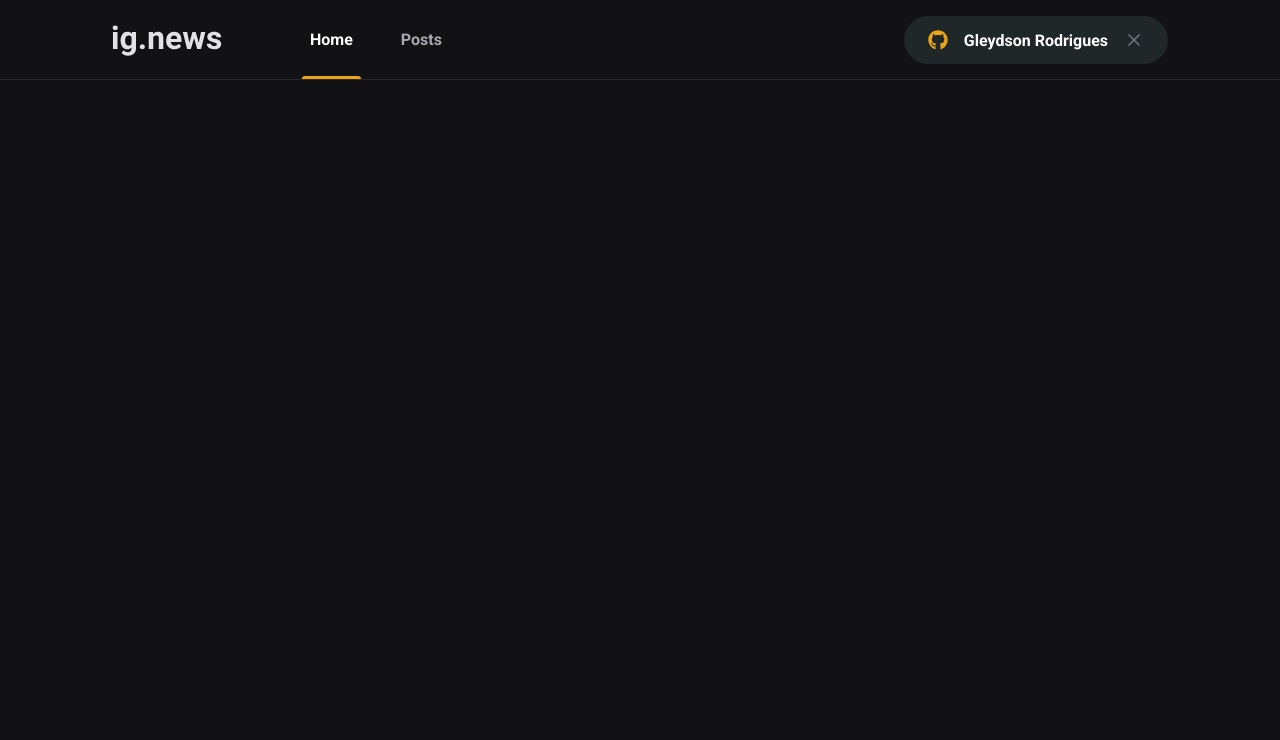
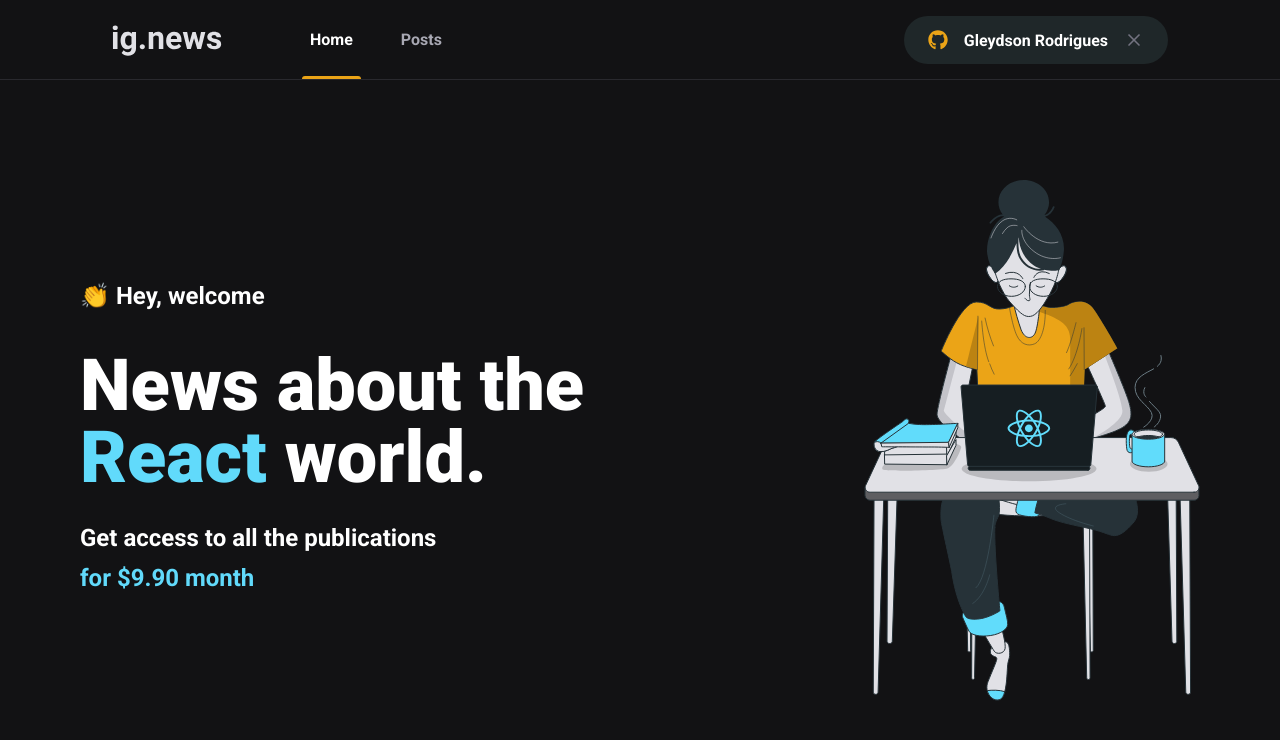
Before and after one commit to gw-rodrigues/ignite-react-chapter3-ignews, a Next.js app: page / in a window 1280 px wide. Shown: the top 740 px of the page. Built offline with nearby package versions, Linux system fonts and the light colour scheme.

Commit message:
Add home component

```diff
--- /dev/null
+++ b/src/pages/home.module.scss
@@ -0,0 +1,40 @@
+.contentContainer{
+    max-width: 1120px;
+    margin: 0 auto;
+    padding: 0;
+    height: calc(100vh - 5rem);
+    display: flex;
+    align-items: center;
+    justify-content: space-between;
+}
+
+.hero{
+    max-width: 600px;
+
+    >span{
+        font-size: 1.5rem;
+        font-weight: bold;
+    }
+
+    h1{
+        font-size: 4.5rem;
+        line-height: 4.5rem;
+        font-weight: 900;
+        margin-top: 2.5rem;
+
+        span{
+            color: var(--cyan-500);
+        }
+    }
+
+    p{
+        font-size: 1.5rem;
+        line-height: 2.5rem;
+        margin-top: 1.5rem;
+
+        span{
+            color:var(--cyan-500);
+            font-weight: bold;
+        }
+    }
+}
--- a/src/pages/index.tsx
+++ b/src/pages/index.tsx
@@ -1,10 +1,19 @@
 import Head from 'next/head'
+import styles from './home.module.scss'
 export default function Home() {
   return (
   <>
     <Head>
       <title>Início | ig.news</title>
     </Head>
+    <main className={styles.contentContainer}>
+            <section className={styles.hero}>
+                <span>👏 Hey, welcome</span>
+                <h1>News about the <span>React</span> world.</h1>
+                <p>Get access to all the publications <br/> <span>for $9.90 month</span></p>
+            </section>
+            <img src="/images/avatar.svg" alt="girl coding" />
+        </main>
   </>
   )
 }
```
